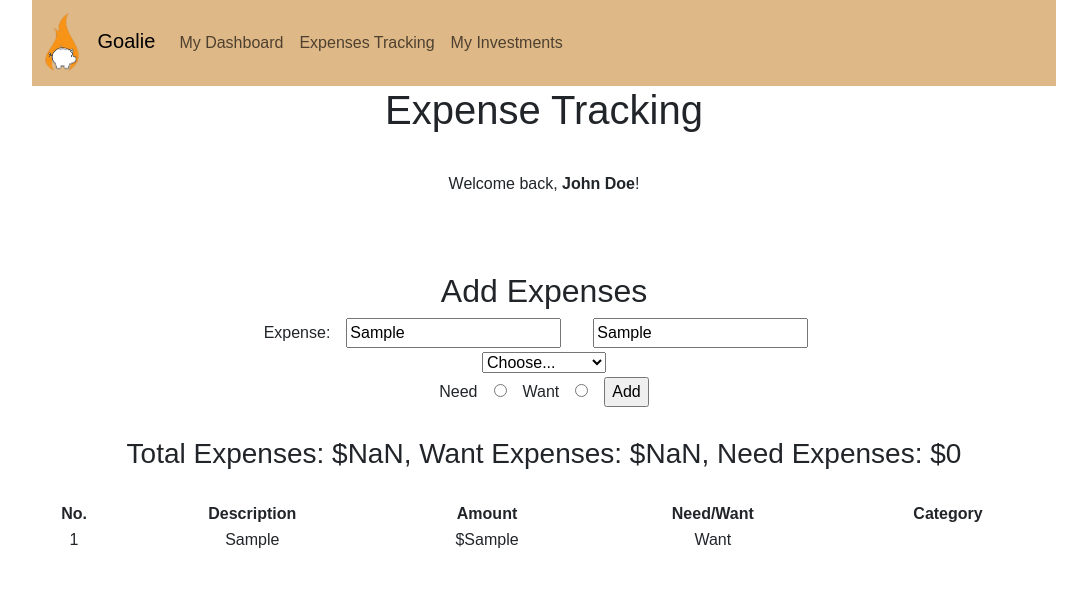
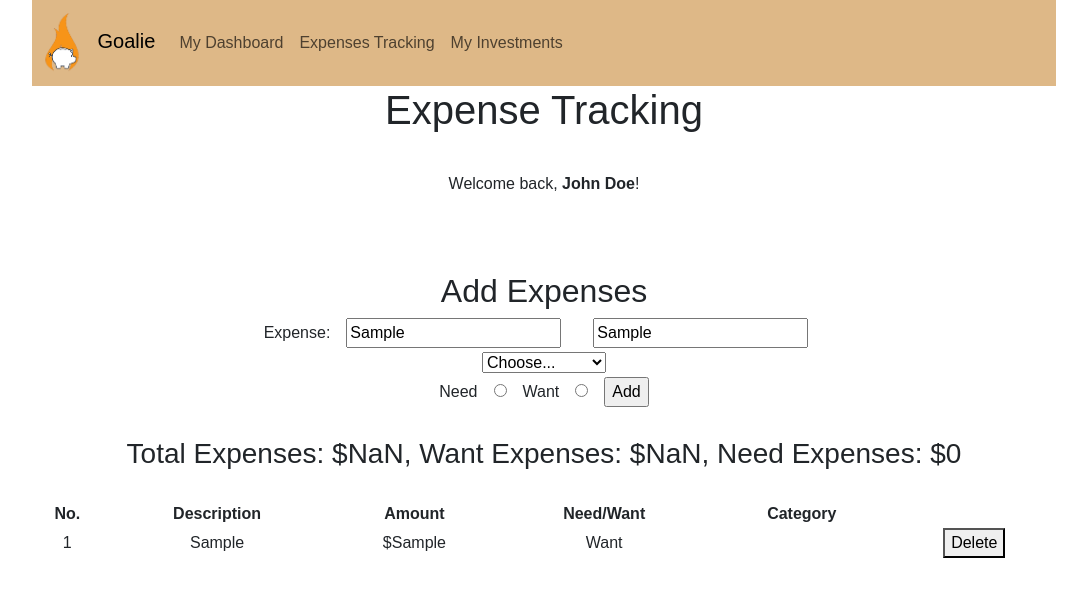
Before and after one commit to xghan99/csb-rn409, a React (Create React App) app: page / in a window 1280 px wide. Both pictures are taken after typing "Sample", "Sample" into the empty fields and a click on the input "Add". Shown: the top 596 px of the page, without its empty margins (96-1183 px from the left). Built offline with nearby package versions, Linux system fonts and the light colour scheme.

Commit message:
Added a Delete Button

```diff
--- a/src/components/TaskManager.js
+++ b/src/components/TaskManager.js
@@ -48,7 +48,13 @@ function TaskManager() {
     setTasks(newTasks);
     console.log(newTasks);
   }
-
+  function deleteItem(index) {
+    const newTasks = tasks
+      .slice(0, index)
+      .concat(tasks.slice(index + 1, tasks.length));
+    console.log(newTasks);
+    setTasks(newTasks);
+  }
   return (
     <>
       <div className="addMarg">
@@ -148,6 +154,9 @@ function TaskManager() {
                 <td>${task.amount}</td>
                 <td>{task.isNeed ? "Need" : "Want"}</td>
                 <td>{task.category}</td>
+                <td>
+                  <button onClick={() => deleteItem(index)}>Delete</button>
+                </td>
               </tr>
             ))}
           </tbody>
```
